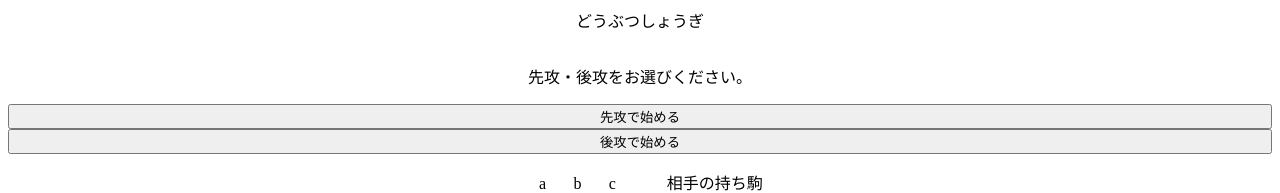
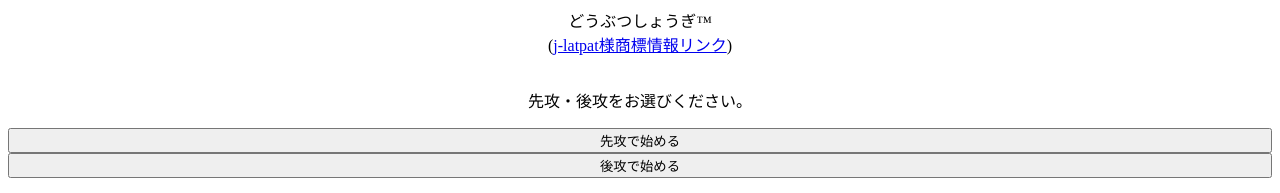
Before and after one commit to nonchang-net/20221230_animal-shogi-with-react-and-rust-wasm, a React (Create React App) app in the folder animal-shogi-react-app/: page / in a window 1280 px wide. Shown: the top 193 px of the page. Built offline with nearby package versions, Linux system fonts and the light colour scheme; no server answers.

Commit message:
警告修正、商標情報追加

```diff
--- a/animal-shogi-react-app/src/App.tsx
+++ b/animal-shogi-react-app/src/App.tsx
@@ -4,8 +4,18 @@ import styles from './css/App.module.css';
 import Board from './components/Board';
 import Infomation from './components/Captures';
 
-import { AIType, Debug_InitialBoardData_FastFinish, InitialBoardData, Koma, Side } from './data/Constants';
-import Utils, { Move, Position, Put } from './Utils';
+import {
+	AIType,
+	//Debug_InitialBoardData_FastFinish,
+	InitialBoardData,
+	Koma,
+	Side
+} from './data/Constants';
+import Utils, {
+	Move,
+	Position,
+	// Put
+} from './Utils';
 import { Evaluate, EvaluateState } from './data/BoardEvaluateData';
 import { BoardData } from './data/BoardData';
 import { AIResult} from './ai/AIResult';
@@ -85,19 +95,17 @@ enum State {
 export default function App() {
 
 	// 選択中のAIType
-	// const [aiTypeState, setAiTypeState] = useState(AIType.NegaMax3);
-
-	const [aiType, _] = useState([
+	const aiTypeArray = [
 		AIType.Random,
 		AIType.Evaluate,
 		AIType.NegaMax3,
 		AIType.NegaMax5,
 		AIType.WasmNegaMax3,
 		AIType.WasmNegaMax5
-	])
+	];
 	const [aiTypeState, setAiTypeState] = useState(AIType.NegaMax3)
-	const AddAIType = aiType.map(Add => Add)
-	const handleAITypeChange = (e:any) => setAiTypeState((aiType[e.target.value]))
+	const AddAIType = aiTypeArray.map(Add => Add)
+	const handleAITypeChange = (e:any) => setAiTypeState((aiTypeArray[e.target.value]))
 	const getAiTypeName = (aiType:AIType):string => {
 		switch(aiType){
 			case 0: return "Random: 着手可能手から適当に選びます。";
@@ -611,7 +619,10 @@ export default function App() {
 
 	return (
 		<div className={styles.App}>
-			<header>どうぶつしょうぎ</header>
+			<header>
+				どうぶつしょうぎ&trade;<br />
+				(<a href="https://www.j-platpat.inpit.go.jp/c1800/TR/JP-2009-032168/F014B140A29B4421B8334F8951D1E478AEDC9619C6840E1AB19C6FCEAE1FF431/40/ja">j-latpat様商標情報リンク</a>)
+			</header>
 			{renderTurnSelect()}
 			<div className={styles.GameView}>
 				<div>
```
